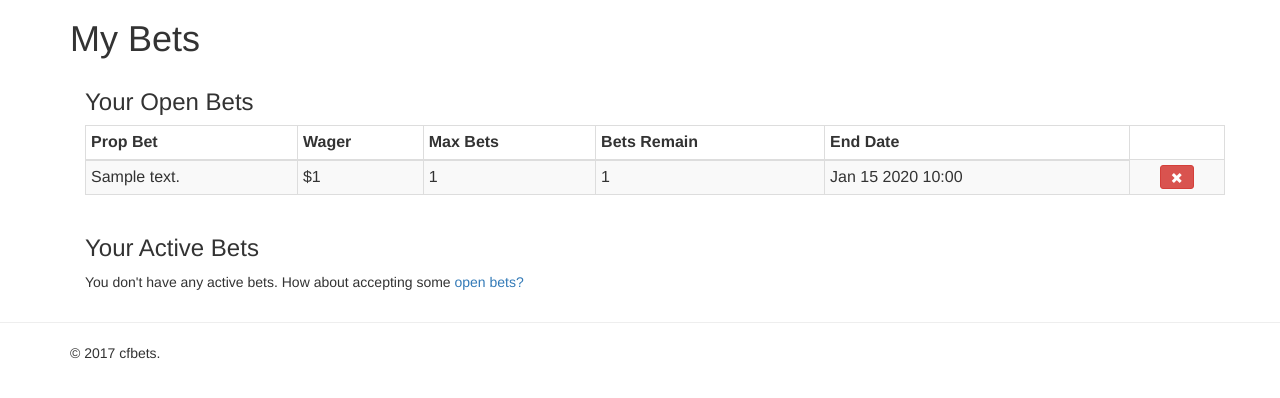
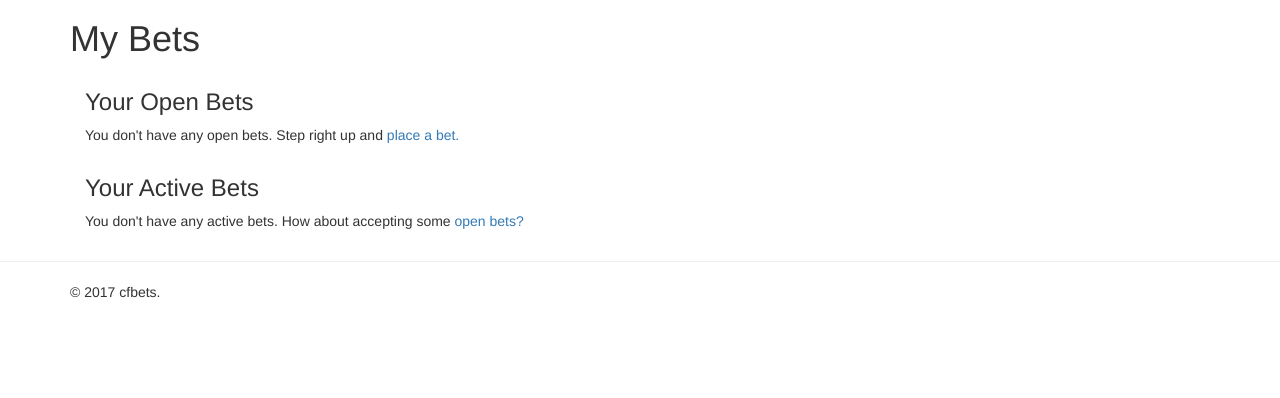
Before and after one commit to joshpelkey/cfbets, a Django app: page /bets/my_bets/ in a window 1280 px wide. Shown: the part 51-449 px from the top of the page. Run offline with Django 3.2, Linux system fonts and the light colour scheme; a user stored in the database is signed in; tables that the repository leaves empty hold one stand-in row (values such as "Sample post"); some libraries are stand-ins or nearby versions.

Commit message:
update bets view to not show open bets with winner marked

```diff
--- a/cfbets/bets/templates/bets/base_admin_bets.html
+++ b/cfbets/bets/templates/bets/base_admin_bets.html
@@ -36,7 +36,7 @@
 				{% endif %}
 
 			<br/>
-			<h3>All Open Prop Bets Without Winner</h3>
+			<h3>Open Prop Bets Without Winner</h3>
 			<p>These prop bets have at least one accepted bet but enddate has not passed.</p>
 				{% if open_prop_bets %}
 					<table class="table table-striped table-bordered table-condensed">
--- a/cfbets/bets/views.py
+++ b/cfbets/bets/views.py
@@ -20,7 +20,7 @@
 	current_user = request.user
 
 	# get all their proposed bets that have remaining bets and have end dates past now
-	your_open_bets = ProposedBet.objects.filter(user=current_user, remaining_wagers__gt=0, end_date__gt=timezone.now())
+	your_open_bets = ProposedBet.objects.filter(user=current_user, remaining_wagers__gt=0, end_date__gt=timezone.now(), won_bet__isnull=True)
 
 	# your active bets, i.e. those bets you have accepted and your bets that other users have accepted
 	your_accepted_bets = AcceptedBet.objects.filter(accepted_user=current_user, accepted_prop__won_bet__isnull=True)
@@ -35,7 +35,7 @@
 	current_user = request.user
 
 	# get all open prop bets from other users
-	open_bets = ProposedBet.objects.filter(remaining_wagers__gt=0, end_date__gt=timezone.now()).exclude(user=current_user)
+	open_bets = ProposedBet.objects.filter(remaining_wagers__gt=0, end_date__gt=timezone.now(), won_bet__isnull=True).exclude(user=current_user)
 
 	return render(request, 'bets/base_open_bets.html', {'nbar': 'open_bets', 'open_bets': open_bets})
 
```
